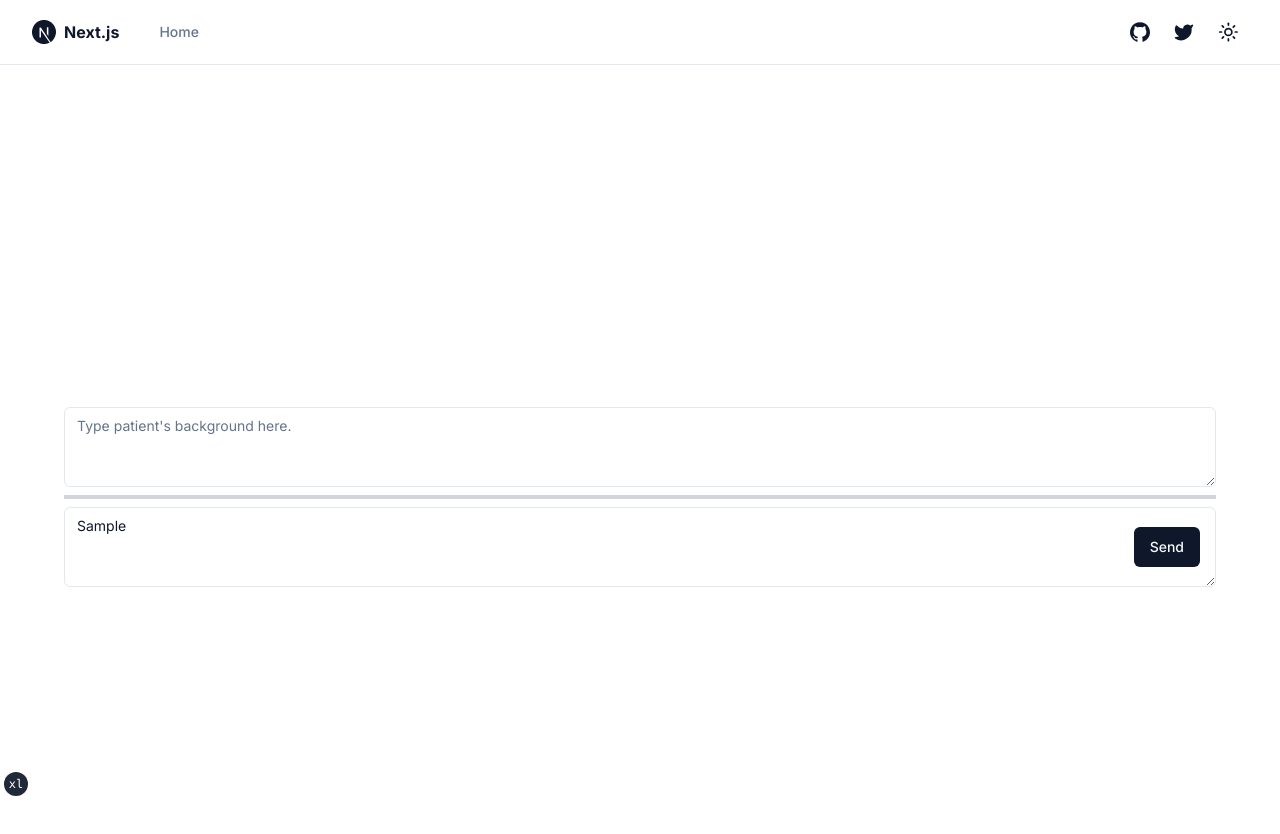
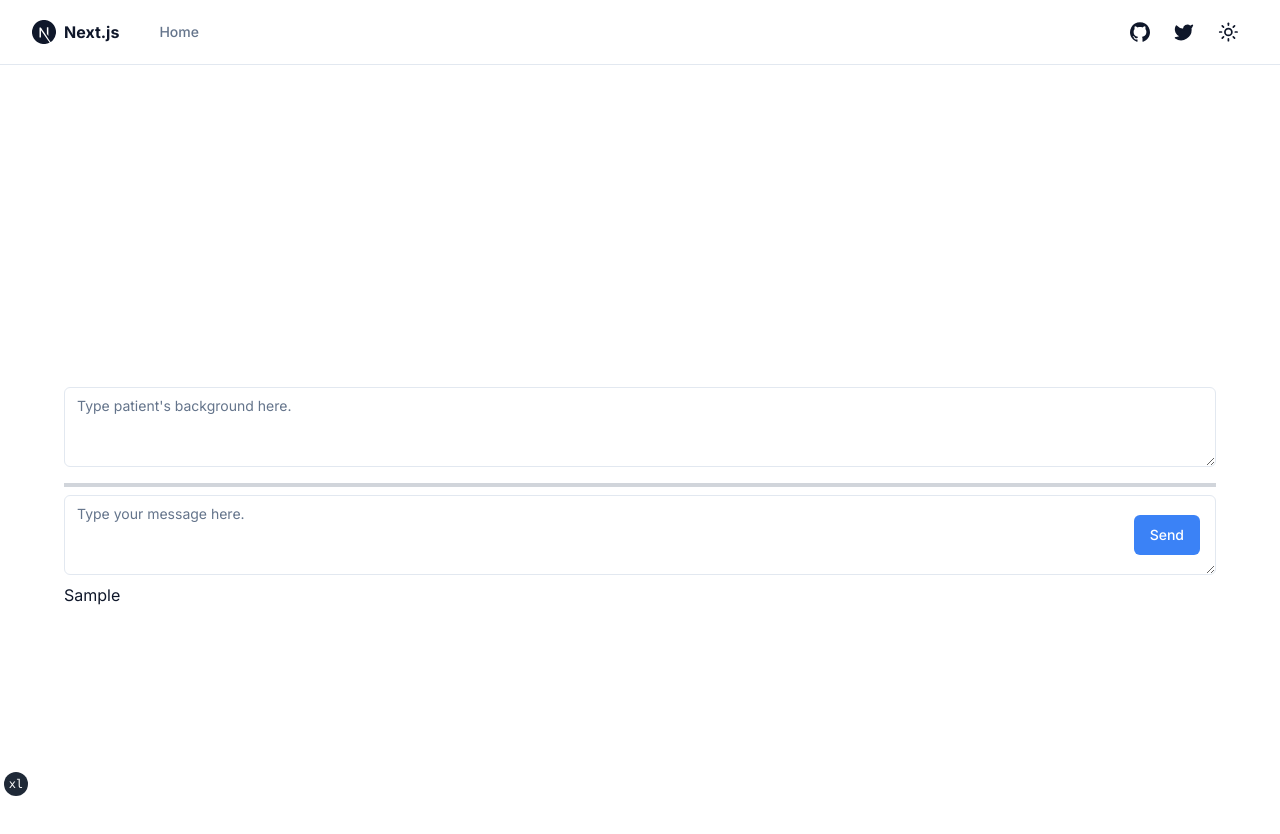
Before and after one commit to EdmondLee958/shadcn, a Next.js app: page / in a window 1280 px wide. Both pictures are taken after typing "Sample" into the empty fields and a click on the button "Send". Shown: the top 834 px of the page. Built offline with nearby package versions, Linux system fonts and the light colour scheme.

Commit message:
e version

```diff
--- a/app/page.tsx
+++ b/app/page.tsx
@@ -1,6 +1,7 @@
 'use client'
 
 import { useEffect } from 'react'
+import React, { useState, ChangeEvent, KeyboardEvent } from 'react';
 import Link from "next/link";
 import { siteConfig } from "@/config/site";
 import { buttonVariants } from "@/components/ui/button";
@@ -8,22 +9,93 @@ import { Button } from "@/components/ui/button";
 import { Textarea } from "@/components/ui/textarea";
 import { Separator } from "@/components/ui/separator";
 
-export function TextareaWithButton() {
+export function TextareaWithButton(): JSX.Element {
+  const [text, setText] = useState<string>(""); // State variable to store the current text
+  const [history, setHistory] = useState<string[]>([]); // Specify the type as an array of strings
+
+  const handleTextareaChange = (e: ChangeEvent<HTMLTextAreaElement>): void => {
+    setText(e.target.value); // Update the current text as the user types
+  };
+
+  const handleTextareaEnter = (e: KeyboardEvent<HTMLTextAreaElement>): void => {
+    if (e.key === 'Enter' && text.trim() !== '') {
+      e.preventDefault(); // Prevent the default Enter key behavior
+      sendMessage();
+    }
+  };
+
+  const sendMessage = (): void => {
+    if (text.trim() !== '') {
+      // When the user clicks Send or presses Enter and the text is not empty
+      const updatedHistory = [...history, text];
+      const limitedHistory = updatedHistory.slice(-5); // Limit to the most recent 5 messages
+      setHistory(limitedHistory);
+      setText(""); // Clear the current text
+    }
+  };
+
   return (
-    <div className="grid w-full gap-2">
+    <div className="grid w-full gap-2 relative">
       <div className="relative">
         <Textarea
-          placeholder="Type your prompt here."
+          placeholder="Type your message here."
+          value={text}
+          onChange={handleTextareaChange}
+          onKeyDown={handleTextareaEnter}
           className="w-full"
         />
-        <Button className="h-10 absolute right-4 top-1/2 transform -translate-y-1/2">Send</Button>
+        <Button
+          onClick={sendMessage}
+          className="absolute right-4 top-1/2 transform -translate-y-1/2 h-10 bg-blue-500 text-white"
+        >
+          Send
+        </Button>
+      </div>
+      <div className="history-scroll">
+        {history.map((entry, index) => (
+          <div key={index}>{entry}</div>
+        ))}
       </div>
     </div>
   );
 }
 
-export function TextareaDemo() {
-  return <Textarea placeholder="Type patient's background here." />;
+
+export function TextareaDemo(): JSX.Element {
+  const [text, setText] = useState<string>(""); // State variable to store the current text
+  const [history, setHistory] = useState<string[]>([]); // Specify the type as an array of strings
+
+  const handleTextareaChange = (e: ChangeEvent<HTMLTextAreaElement>): void => {
+    setText(e.target.value); // Update the current text as the user types
+  };
+
+  const handleTextareaEnter = (e: KeyboardEvent<HTMLTextAreaElement>): void => {
+    if (e.key === 'Enter' && text.trim() !== '') {
+      e.preventDefault(); // Prevent the default Enter key behavior
+      // When the user presses Enter and the text is not empty
+      const updatedHistory = [...history, text];
+      const limitedHistory = updatedHistory.slice(-5); // Limit to the most recent 5 messages
+      setHistory(limitedHistory);
+      setText(""); // Clear the current text
+    }
+  };
+
+  return (
+    <div className="grid w-full gap-2">
+      <Textarea
+        placeholder="Type patient's background here."
+        value={text}
+        onChange={handleTextareaChange}
+        onKeyDown={handleTextareaEnter}
+        className="w-full"
+      />
+      <div className="history-scroll">
+        {history.map((entry, index) => (
+          <div key={index}>{entry}</div>
+        ))}
+      </div>
+    </div>
+  );
 }
 
 export default function IndexPage() {
```
